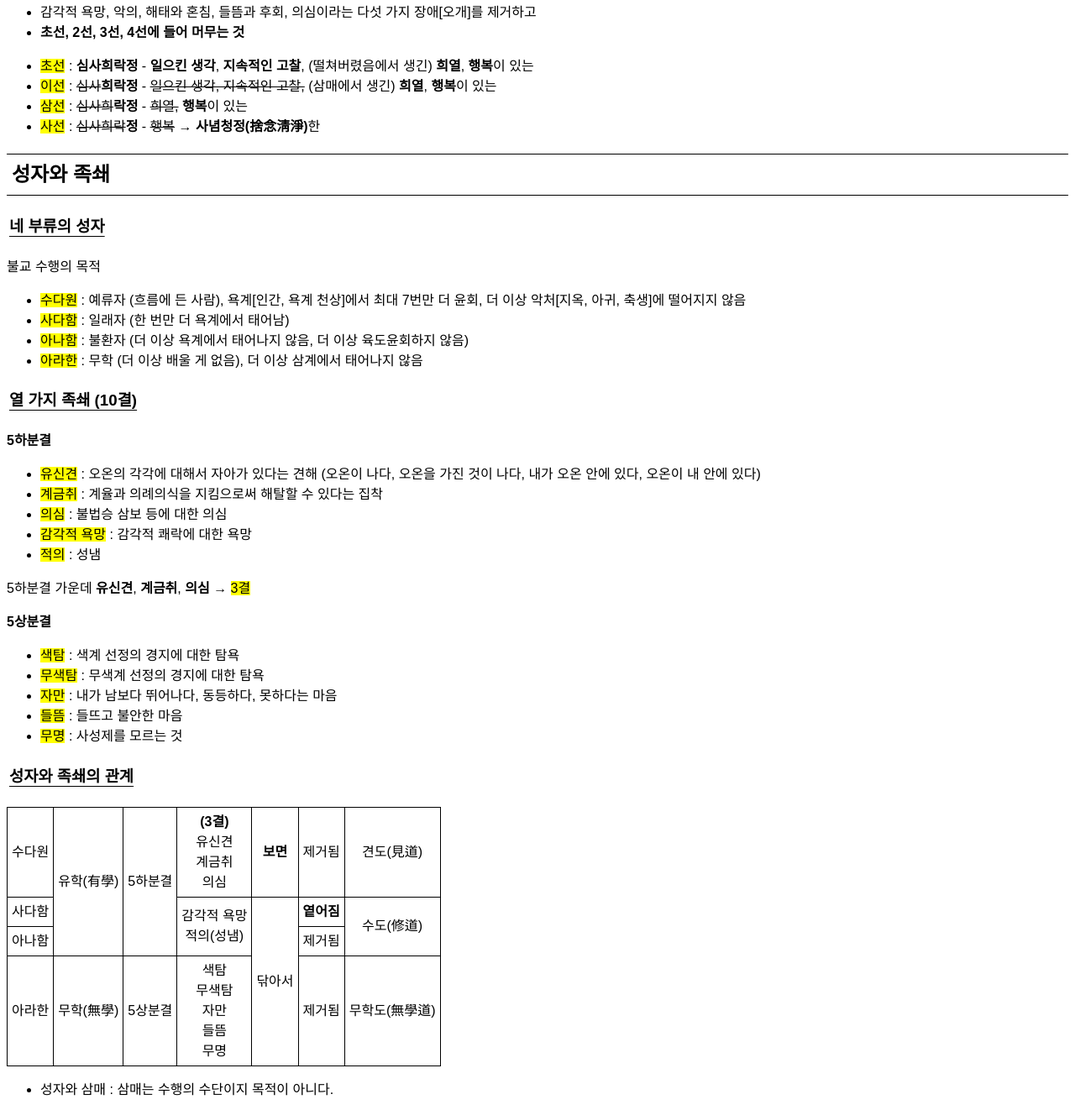
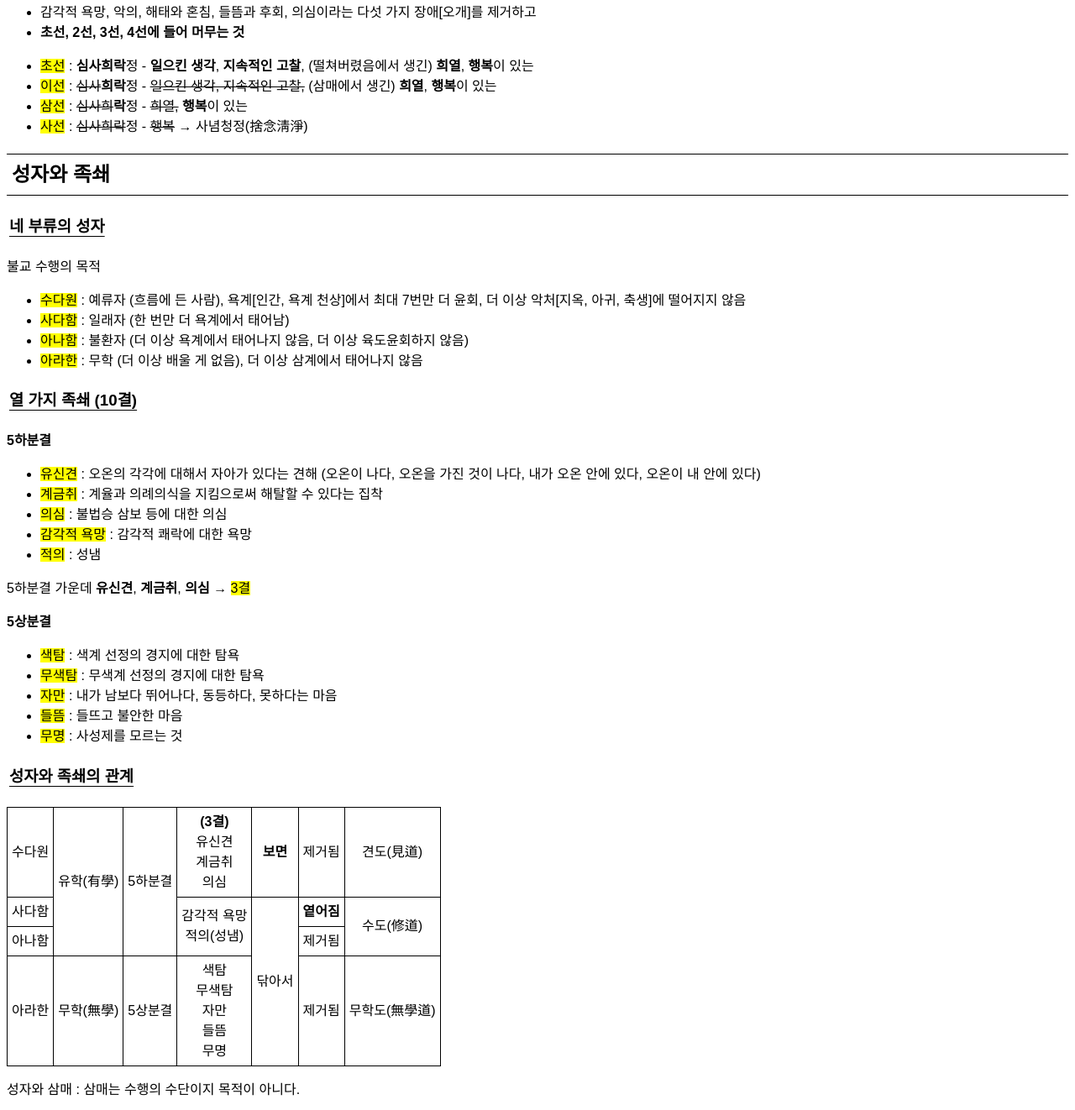
Before and after one commit to rollingdigits/buddhism, a plain HTML site: page practice.html in a window 1280 px wide. Shown: the part 9598-10920 px from the top of the page at 84% size. Drawn offline with Linux system fonts and the light colour scheme.

Commit message:
Add files via upload

```diff
--- a/practice.html
+++ b/practice.html
@@ -513,10 +513,10 @@
     </ul>
 
     <ul>
-        <li><mark>초선</mark> : <strong>심사희락정</strong> - <strong>일으킨 생각</strong>, <strong>지속적인 고찰</strong>, (떨쳐버렸음에서 생긴) <strong>희열</strong>, <strong>행복</strong>이 있는</li>
-        <li><mark>이선</mark> : <s>심사</s><strong>희락정</strong> - <s>일으킨 생각, 지속적인 고찰,</s> (삼매에서 생긴) <strong>희열</strong>, <strong>행복</strong>이 있는</li>
-        <li><mark>삼선</mark> : <s>심사희</s><strong>락정</strong> - <s>희열,</s> <strong>행복</strong>이 있는</li>
-        <li><mark>사선</mark> : <s>심사희락</s><strong>정</strong> - <s>행복</s> → <strong>사념청정(捨念淸淨)</strong>한</li>
+        <li><mark>초선</mark> : <strong>심사희락</strong>정 - <strong>일으킨 생각</strong>, <strong>지속적인 고찰</strong>, (떨쳐버렸음에서 생긴) <strong>희열</strong>, <strong>행복</strong>이 있는</li>
+        <li><mark>이선</mark> : <s>심사</s><strong>희락</strong>정 - <s>일으킨 생각, 지속적인 고찰,</s> (삼매에서 생긴) <strong>희열</strong>, <strong>행복</strong>이 있는</li>
+        <li><mark>삼선</mark> : <s>심사희</s><strong>락</strong>정 - <s>희열,</s> <strong>행복</strong>이 있는</li>
+        <li><mark>사선</mark> : <s>심사희락</s>정 - <s>행복</s> → 사념청정(捨念淸淨)</li>
     </ul>
 
     <h2>성자와 족쇄</h2>
@@ -589,9 +589,7 @@
         </tr>
     </table>
 
-    <ul>
-        <li>성자와 삼매 : 삼매는 수행의 수단이지 목적이 아니다.</li>
-    </ul>
+    <p>성자와 삼매 : 삼매는 수행의 수단이지 목적이 아니다.</p>
 
     <h2>참고</h2>
 
```
